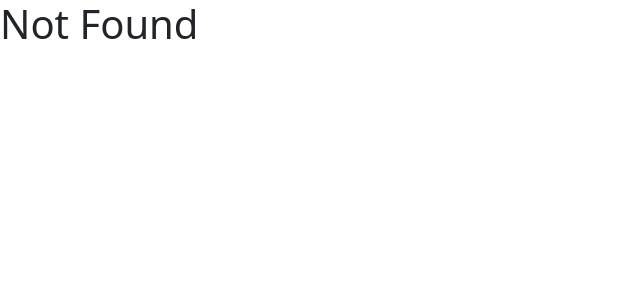
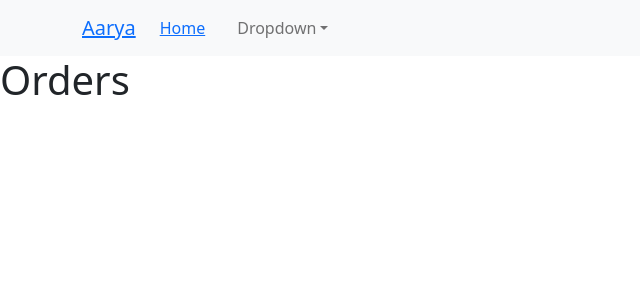
Before and after one commit to sathiraguruge/aarya, a React (Create React App) app in the folder frontend/: page /orders in a window 1280 px wide. Before the commit this address led to /not-found. Shown: the top 300 px of the page, without its empty margins (0-640 px from the left). Built offline with nearby package versions, Linux system fonts and the light colour scheme.

Commit message:
Added Navigation Bar

```diff
--- a/frontend/src/App.js
+++ b/frontend/src/App.js
@@ -1,17 +1,21 @@
 import "./App.css";
+import NavigationBar from "./components/common/navBar";
 import Login from "./components/login";
 import HomePage from "./components/home";
 import NotFound from "./components/notFound";
 import Register from "./components/register";
+import Orders from "./components/orders";
 import { Navigate, Route, Routes } from "react-router-dom";
 import React from "react";
 
 function App() {
   return (
     <React.Fragment>
+      <NavigationBar />
       <Routes>
         <Route path="/login" element={<Login />} />
         <Route path="/register" element={<Register />} />
+        <Route path="/orders" element={<Orders />} />
         <Route path="/not-found" element={<NotFound />} />
         <Route path="/" element={<HomePage />} />
         <Route path="*" element={<Navigate to="/not-found" replace />} />
--- /dev/null
+++ b/frontend/src/components/common/navBar.jsx
@@ -0,0 +1,40 @@
+import React, { Component } from "react";
+import { Link } from "react-router-dom";
+import Container from "react-bootstrap/Container";
+import Nav from "react-bootstrap/Nav";
+import Navbar from "react-bootstrap/Navbar";
+import NavDropdown from "react-bootstrap/NavDropdown";
+
+const NavigationBar = () => {
+  return (
+    <React.Fragment>
+      <Navbar bg="light" expand="lg">
+        <Container>
+          <Navbar.Brand>
+            <Link to="/">Aarya</Link>
+          </Navbar.Brand>
+          <Navbar.Toggle aria-controls="basic-navbar-nav" />
+          <Navbar.Collapse id="basic-navbar-nav">
+            <Nav className="me-auto">
+              <Nav.Link>
+                <Link to="/">Home</Link>
+              </Nav.Link>
+              <Nav.Link></Nav.Link>
+              <NavDropdown title="Dropdown" id="basic-nav-dropdown">
+                <NavDropdown.Item>My Account</NavDropdown.Item>
+                <NavDropdown.Item>Profile</NavDropdown.Item>
+                <NavDropdown.Item>
+                  <Link to="/orders">Orders</Link>
+                </NavDropdown.Item>
+                <NavDropdown.Divider />
+                <NavDropdown.Item>Login</NavDropdown.Item>
+                <NavDropdown.Item>Log Out</NavDropdown.Item>
+              </NavDropdown>
+            </Nav>
+          </Navbar.Collapse>
+        </Container>
+      </Navbar>
+    </React.Fragment>
+  );
+};
+export default NavigationBar;
--- /dev/null
+++ b/frontend/src/components/orders.jsx
@@ -0,0 +1,15 @@
+import React, { Component } from "react";
+
+class Order extends Component {
+  state = {};
+
+  render() {
+    return (
+      <React.Fragment>
+        <h1>Orders</h1>
+      </React.Fragment>
+    );
+  }
+}
+
+export default Order;
--- a/frontend/src/services/authService.js
+++ b/frontend/src/services/authService.js
@@ -1,6 +1,6 @@
 import httpService from "./httpService";
 
-async function login(email, password) {
+const login = async function (email, password) {
   const response = await httpService.post("http://localhost:3001/api/login", {
     email,
     password,
@@ -8,7 +8,7 @@ async function login(email, password) {
   if (response.status === 200) {
     localStorage.setItem("token", response.headers["x-auth-token"]);
   }
-}
+};
 
 export default {
   login,
```
